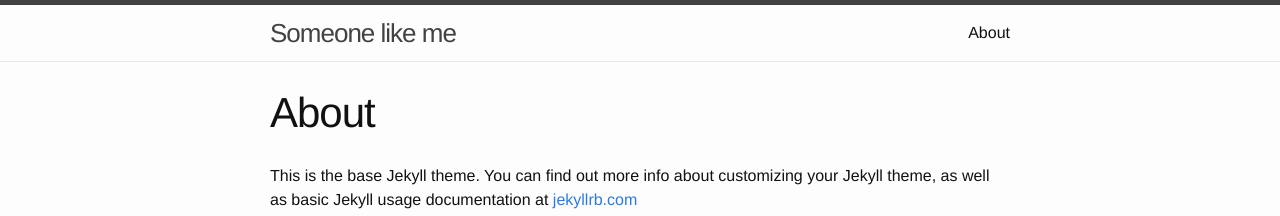
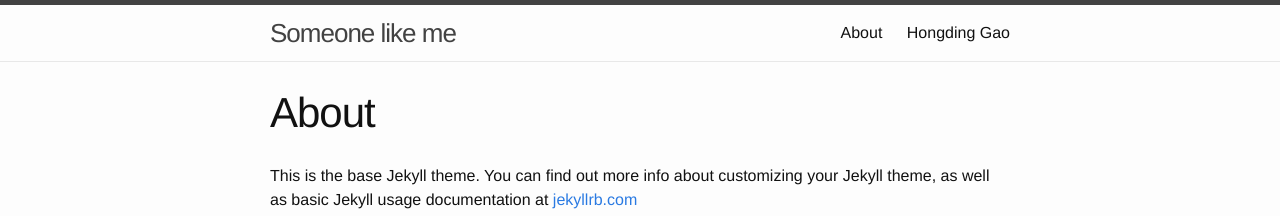
Before and after one commit to hongdinggao/hongdinggao.github.io, a Jekyll site: the page built from about.md, in a window 1280 px wide. Shown: the top 216 px of the page. Built offline with Jekyll 4.4.1, drawn with Linux system fonts in a browser that asks for light colours.

Commit message:
second change

```diff
--- a/_config.yml
+++ b/_config.yml
@@ -1,6 +1,7 @@
 # Site settings
 markdown: kramdown
 pygments: true
+highlighter: pygments
 title: Someone like me
 email: hongdinggao@gmail.com
 
--- a/index.html
+++ b/index.html
@@ -1,5 +1,6 @@
 ---
 layout: default
+title: Hongding Gao
 ---
 
 <div class="home">
```
